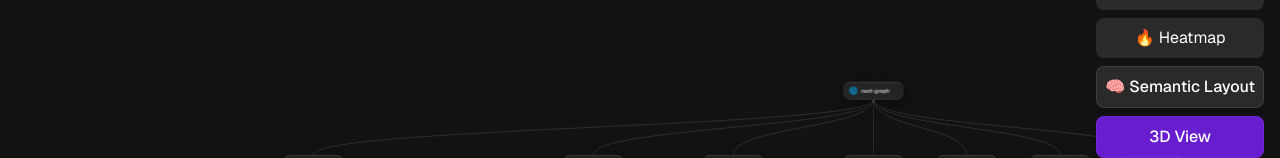
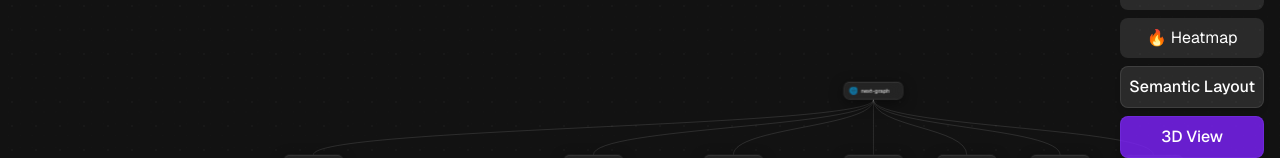
Before and after one commit to daiv09/next-graph, a Next.js app: page / in a window 1280 px wide. Shown: the part 198-356 px from the top of the page. Built offline with nearby package versions, Linux system fonts and the light colour scheme; no server answers.

Commit message:
docs: update README and adjust layout button

```diff
--- a/app/page.tsx
+++ b/app/page.tsx
@@ -371,7 +371,7 @@ function RepoGraphInner() {
                   : 'bg-white/10 hover:bg-white/20 text-white border-white/10'
               }`}
             >
-              🧠 {layoutMode === 'filesystem' ? 'Semantic Layout' : 'Folder Layout'}
+               {layoutMode === 'filesystem' ? 'Semantic Layout' : 'Folder Layout'}
             </button>
             <button onClick={() => setViewMode(viewMode === '2D' ? '3D' : '2D')} className="p-2 bg-violet-600/80 text-white rounded-lg hover:bg-violet-600 transition font-medium border border-violet-500/20 shadow-md">{viewMode === '2D' ? '3D View' : '2D View'}</button>
           </aside>
```
Also changed, not shown: 1 other file (tests, documents, lock files or other folders).
